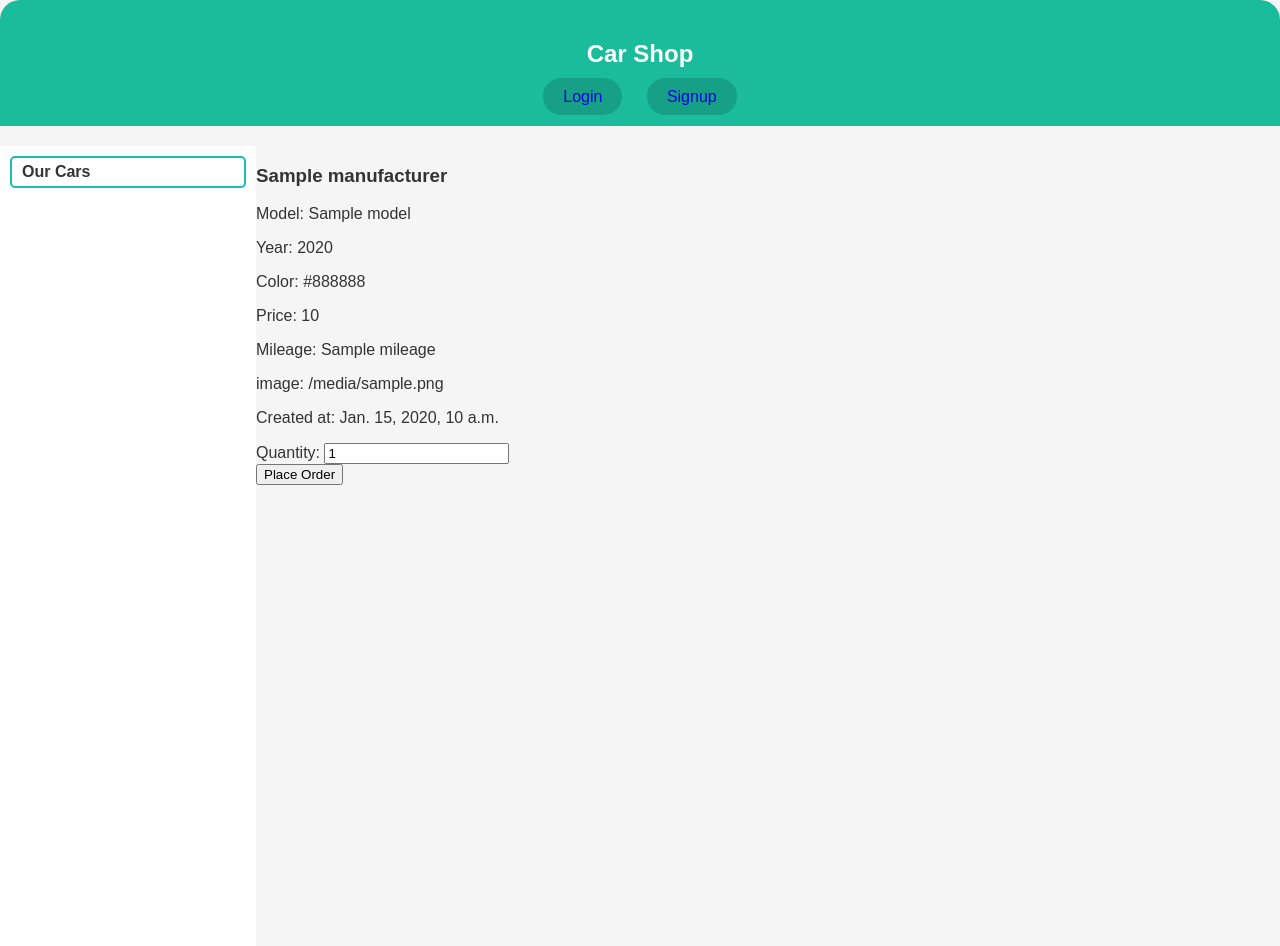
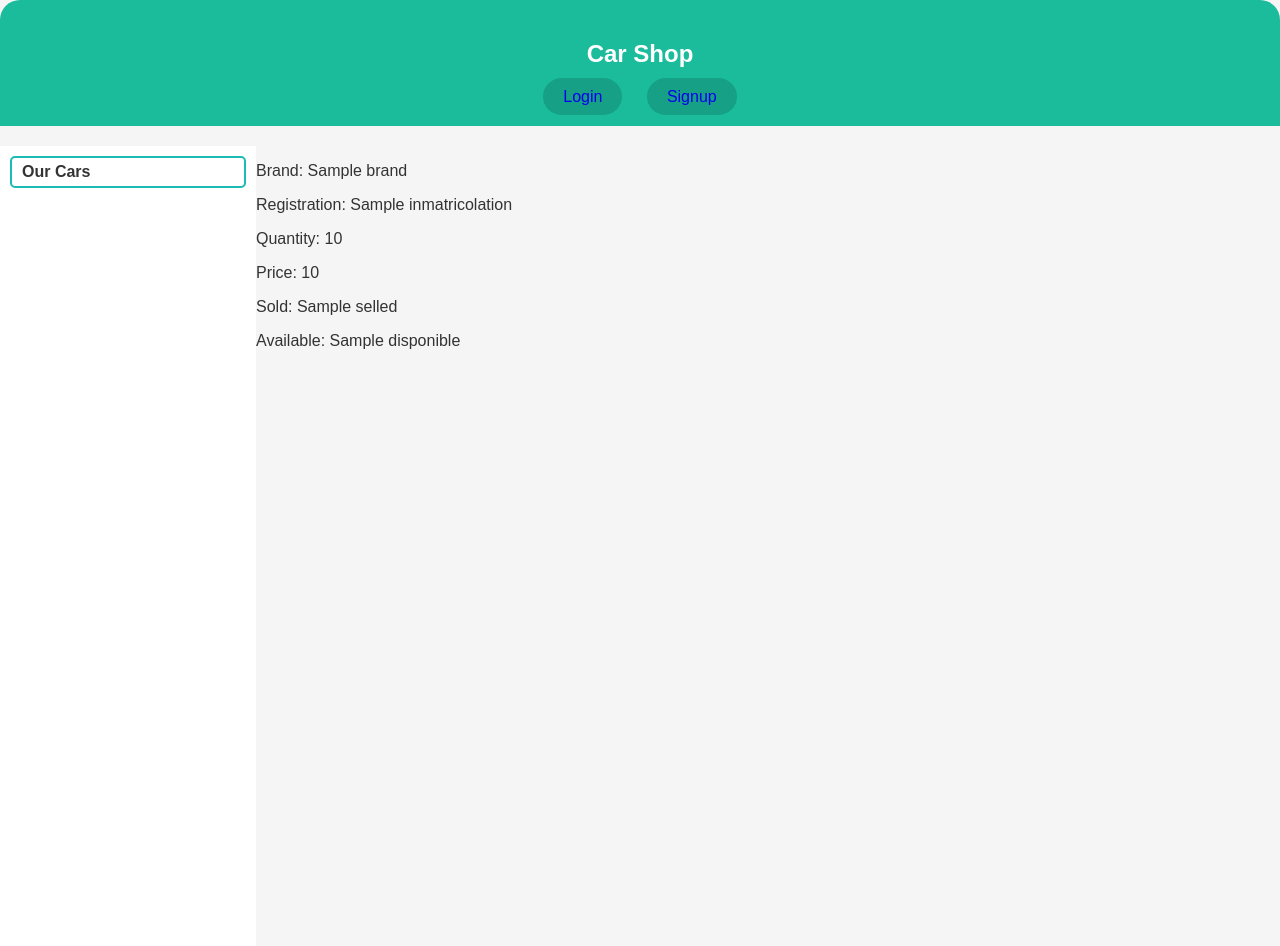
Before and after one commit to AngeloChDev/project_api, a Django app: template car_shop/cars/templates/cardetails.html in a window 1280 px wide. Run offline with Django 5.2, Linux system fonts and the light colour scheme; the template is opened without the code that fills it: most values are stand-ins (such as "Sample title", 1, 10 or a date in 2020).

Commit message:
Update views, url, templates from cars app

```diff
--- a/car_shop/cars/templates/cardetails.html
+++ b/car_shop/cars/templates/cardetails.html
@@ -1,21 +1,21 @@
 {% extends "base_shop.html" %}
 
 {% block content %}
-    <h1>{{ car.manufacturer }}</h1>
-    <p>Model: {{ car.model }}</p>
-    <p>Year: {{ car.year }}</p>
-    <p>Color: {{ car.color }}</p>
-    <p>Price: {{ car.price }}</p>
-    <p>Mileage: {{ car.mileage }}</p>
-    <p>image: {{ car.image }}</p>
-    <p>Created at: {{ car.created_at }}</p>
+    <p>Brand: {{ car.fields.brand }}</p>
+    <p>Registration: {{ car.fields.inmatricolation }}</p>
+    <p>Quantity: {{ car.fields.quantity }}</p>
+    <p>Price: {{ car.fields.price }}</p>
+    <p>Sold: {{ car.fields.selled }}</p>
+    <p>Available: {{ car.fields.disponible }}</p>
 
-    <form method="post" action="{% url 'cardetails' car_id=car.id %}">
+
+<!--
+    <form method="post" action="{% url 'cars:cardetails' car_id=car.id %}">
         {% csrf_token %}
         <input type="hidden" name="car_id" value="{{ car.id }}">
         <label for="quantity">Quantity:</label>
         <input type="number" name="quantity" id="quantity" value="1" min="1"><br>
         <input type="submit" value="Place Order">
-    </form>
+    </form> -->
 
 {% endblock %}
--- a/car_shop/cars/urls.py
+++ b/car_shop/cars/urls.py
@@ -5,6 +5,6 @@ app_name="cars"
 urlpatterns = [
     path("home/", cars_homepage, name="cars_homepage"),
     path("cars/", cars, name="cars"),
-    path("cars/<int:auto_pk>/", cardetails, name="cardetails"),
+    path("cars/<int:auto_id>/", cardetails, name="cardetails"),
     path('order-success/', order_success, name='order_success'),
     ]
```
Also changed, not shown: car_shop/cars/templates/cars.html (+15 -4 lines), car_shop/cars/views.py (+7 -25 lines).
